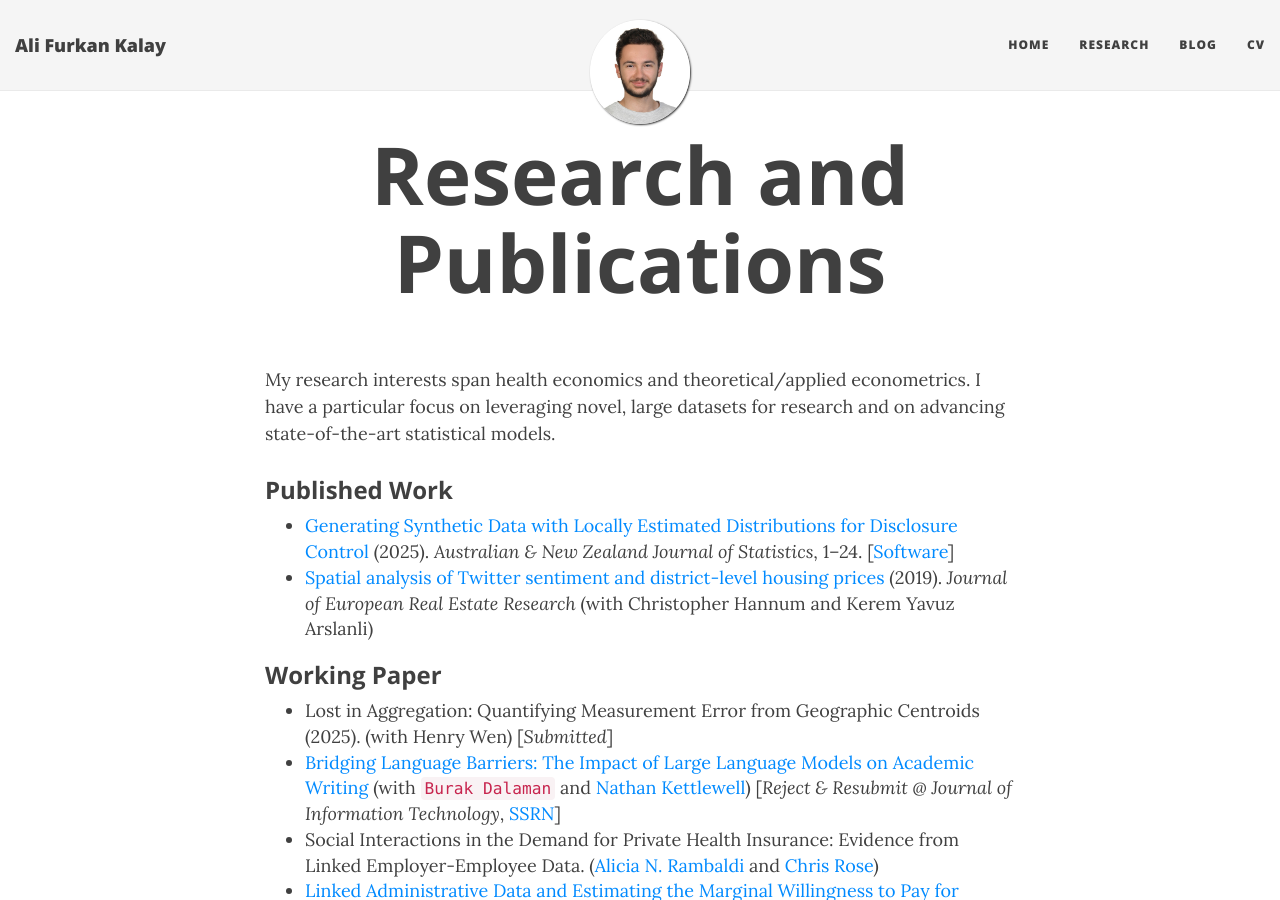
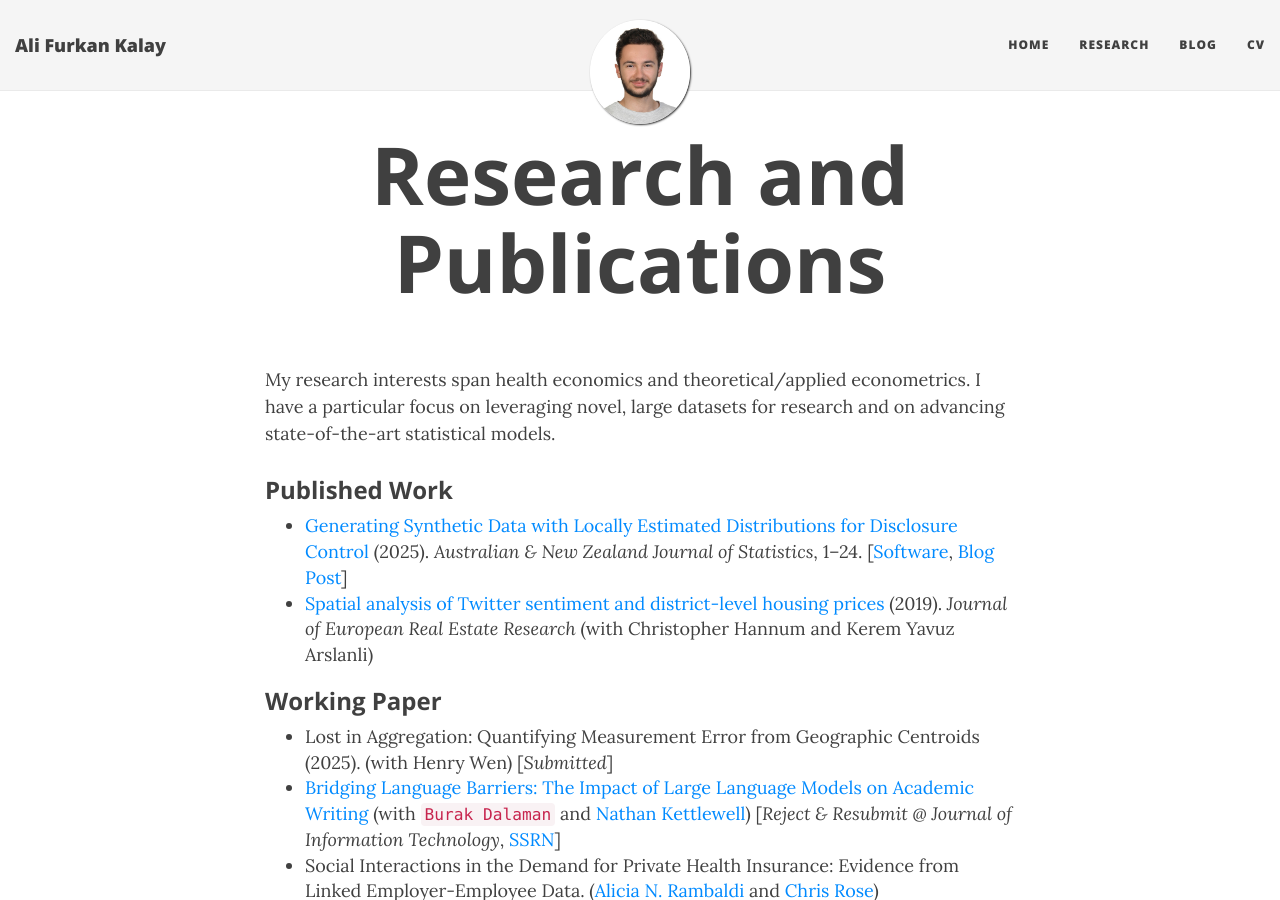
Before and after one commit to alfurka/alfurka.github.io, a Jekyll site: the page built from research.md, in a window 1280 px wide and 900 px high. Built offline with Jekyll 4.4.1, drawn with Linux system fonts in a browser that asks for light colours; nearby versions of some CDN libraries.

Commit message:
Update published work section with blog post link
Added a link to a blog post related to the published work.

```diff
--- a/research.md
+++ b/research.md
@@ -7,7 +7,7 @@ My research interests span health economics and theoretical/applied econometrics
 
 ### Published Work
 
-- [Generating Synthetic Data with Locally Estimated Distributions for Disclosure Control](https://doi.org/10.1111/anzs.70032) (2025). *Australian & New Zealand Journal of Statistics*, 1–24. [[Software](https://github.com/alfurka/synloc)]
+- [Generating Synthetic Data with Locally Estimated Distributions for Disclosure Control](https://doi.org/10.1111/anzs.70032) (2025). *Australian & New Zealand Journal of Statistics*, 1–24. [[Software](https://github.com/alfurka/synloc), [Blog Post](https://alfurka.github.io/2025-12-16-synthetic-data-paper-published/)]
 - [Spatial analysis of Twitter sentiment and district-level housing prices](https://www.emerald.com/insight/content/doi/10.1108/JERER-08-2018-0036/full/html) (2019). *Journal of European Real Estate Research* (with Christopher Hannum and Kerem Yavuz Arslanli)
 
 ### Working Paper
```
